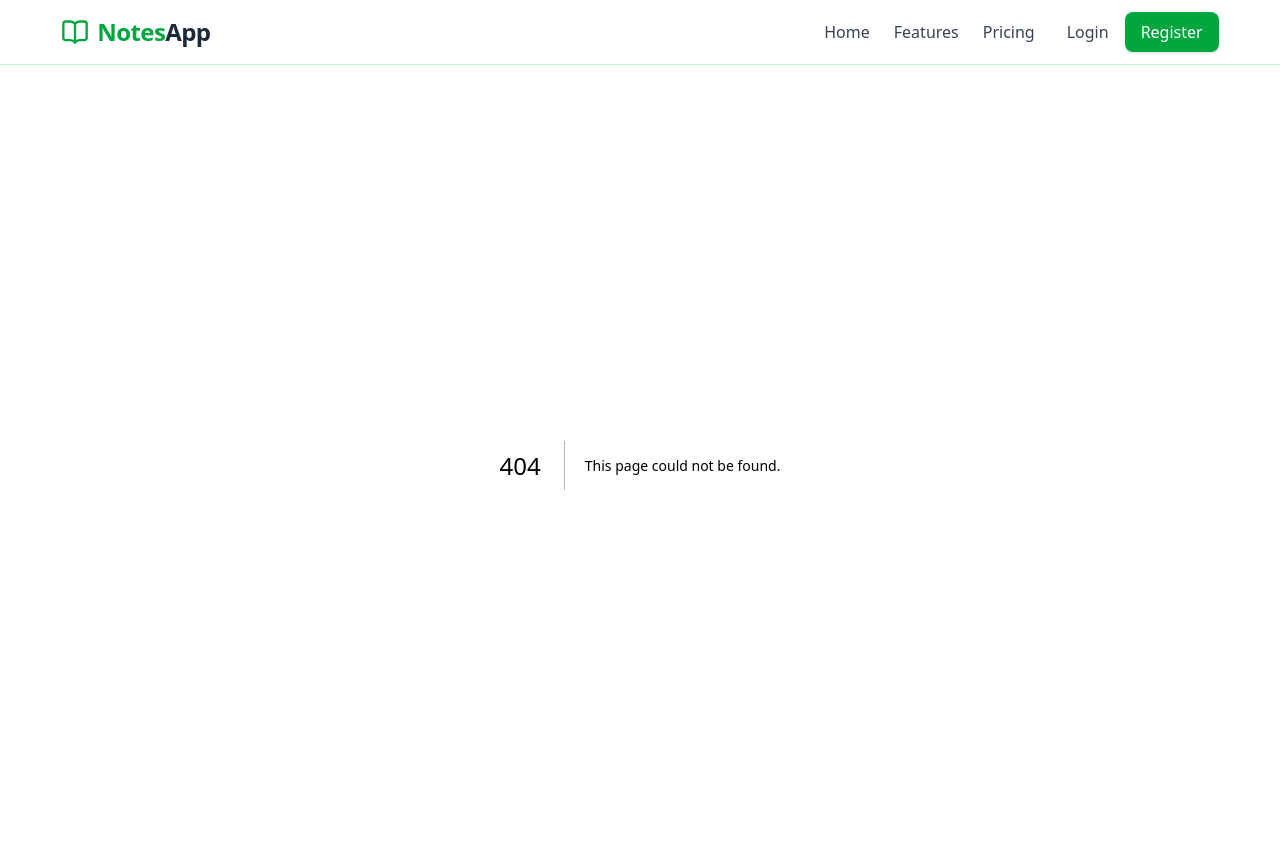
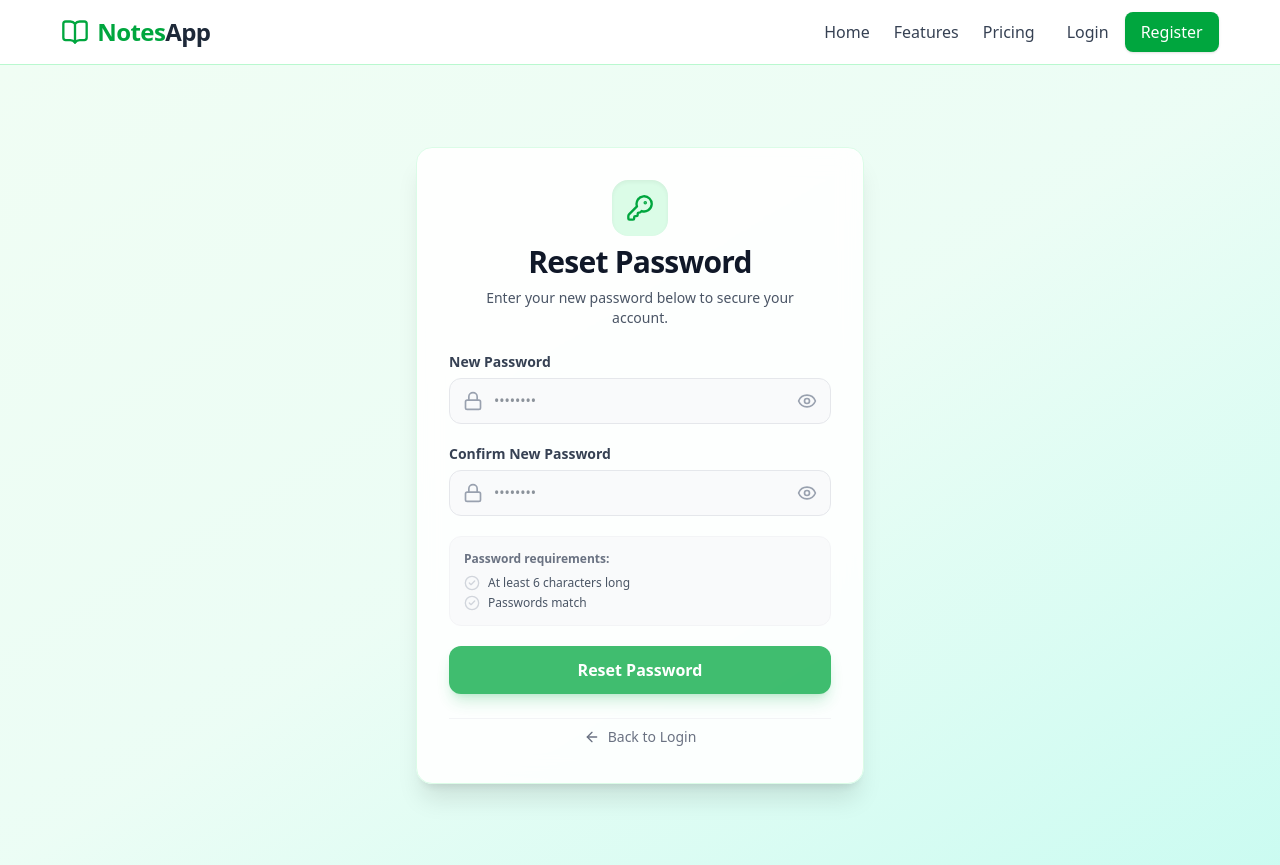
Before and after one commit to islammdsohan603/-MERN-Authentication-Frontend-code, a Next.js app: page /change-password/1 in a window 1280 px wide. Before the commit this address had no page. Built offline with nearby package versions, Linux system fonts and the light colour scheme.

Commit message:
change password code create

```diff
--- /dev/null
+++ b/src/app/(auth)/change-password/[email]/page.jsx
@@ -0,0 +1,173 @@
+'use client';
+
+import React, { useState } from 'react';
+import Link from 'next/link';
+import { motion } from 'framer-motion';
+import {
+  KeyRound,
+  Lock,
+  Eye,
+  EyeOff,
+  ArrowLeft,
+  CheckCircle2,
+  Loader2,
+} from 'lucide-react';
+
+const ChangePassword = () => {
+  const [newPassword, setNewPassword] = useState('');
+  const [confirmPassword, setConfirmPassword] = useState('');
+  const [showNewPassword, setShowNewPassword] = useState(false);
+  const [showConfirmPassword, setShowConfirmPassword] = useState(false);
+  const [isLoading, setIsLoading] = useState(false);
+
+  const handleSubmit = e => {
+    e.preventDefault();
+    // পাসওয়ার্ড সাবমিট লজিক এখানে যুক্ত করতে পারবেন
+  };
+
+  return (
+    <div className="min-h-screen w-full bg-linear-to-br from-green-50 via-emerald-50 to-teal-100 flex items-center justify-center p-4 sm:p-6 md:p-8">
+      <motion.div
+        initial={{ opacity: 0, y: 20 }}
+        animate={{ opacity: 1, y: 0 }}
+        transition={{ duration: 0.4, ease: 'easeOut' }}
+        className="w-full max-w-md bg-white/90 backdrop-blur-md rounded-2xl shadow-xl border border-green-100 p-6 sm:p-8 space-y-6"
+      >
+        {/* Header */}
+        <div className="text-center space-y-2">
+          <div className="inline-flex items-center justify-center w-14 h-14 rounded-2xl bg-green-100 text-green-600 mb-2 shadow-inner">
+            <KeyRound className="w-7 h-7" />
+          </div>
+          <h1 className="text-2xl sm:text-3xl font-bold text-gray-900 tracking-tight">
+            Reset Password
+          </h1>
+          <p className="text-xs sm:text-sm text-gray-600 max-w-xs mx-auto">
+            Enter your new password below to secure your account.
+          </p>
+        </div>
+
+        {/* Form */}
+        <form onSubmit={handleSubmit} className="space-y-5">
+          {/* New Password */}
+          <div className="space-y-1.5">
+            <label className="text-xs sm:text-sm font-semibold text-gray-700 block">
+              New Password
+            </label>
+            <div className="relative">
+              <div className="absolute inset-y-0 left-0 pl-3.5 flex items-center pointer-events-none text-gray-400">
+                <Lock className="w-5 h-5" />
+              </div>
+              <input
+                type={showNewPassword ? 'text' : 'password'}
+                value={newPassword}
+                onChange={e => setNewPassword(e.target.value)}
+                placeholder="••••••••"
+                required
+                className="w-full pl-11 pr-11 py-3 bg-gray-50 border border-gray-200 rounded-xl text-gray-800 text-sm focus:bg-white focus:border-green-600 focus:ring-2 focus:ring-green-500/20 focus:outline-none transition-all duration-200"
+              />
+              <button
+                type="button"
+                onClick={() => setShowNewPassword(!showNewPassword)}
+                className="absolute inset-y-0 right-0 pr-3.5 flex items-center text-gray-400 hover:text-gray-600 transition-colors cursor-pointer"
+              >
+                {showNewPassword ? (
+                  <EyeOff className="w-5 h-5" />
+                ) : (
+                  <Eye className="w-5 h-5" />
+                )}
+              </button>
+            </div>
+          </div>
+
+          {/* Confirm Password */}
+          <div className="space-y-1.5">
+            <label className="text-xs sm:text-sm font-semibold text-gray-700 block">
+              Confirm New Password
+            </label>
+            <div className="relative">
+              <div className="absolute inset-y-0 left-0 pl-3.5 flex items-center pointer-events-none text-gray-400">
+                <Lock className="w-5 h-5" />
+              </div>
+              <input
+                type={showConfirmPassword ? 'text' : 'password'}
+                value={confirmPassword}
+                onChange={e => setConfirmPassword(e.target.value)}
+                placeholder="••••••••"
+                required
+                className="w-full pl-11 pr-11 py-3 bg-gray-50 border border-gray-200 rounded-xl text-gray-800 text-sm focus:bg-white focus:border-green-600 focus:ring-2 focus:ring-green-500/20 focus:outline-none transition-all duration-200"
+              />
+              <button
+                type="button"
+                onClick={() => setShowConfirmPassword(!showConfirmPassword)}
+                className="absolute inset-y-0 right-0 pr-3.5 flex items-center text-gray-400 hover:text-gray-600 transition-colors cursor-pointer"
+              >
+                {showConfirmPassword ? (
+                  <EyeOff className="w-5 h-5" />
+                ) : (
+                  <Eye className="w-5 h-5" />
+                )}
+              </button>
+            </div>
+          </div>
+
+          {/* Password Requirements Checklist */}
+          <div className="p-3.5 bg-gray-50 rounded-xl border border-gray-100 space-y-2">
+            <p className="text-xs font-semibold text-gray-500">
+              Password requirements:
+            </p>
+            <div className="space-y-1">
+              <div className="flex items-center gap-2 text-xs text-gray-600">
+                <CheckCircle2
+                  className={`w-4 h-4 transition-colors ${
+                    newPassword.length >= 6 ? 'text-green-500' : 'text-gray-300'
+                  }`}
+                />
+                <span>At least 6 characters long</span>
+              </div>
+              <div className="flex items-center gap-2 text-xs text-gray-600">
+                <CheckCircle2
+                  className={`w-4 h-4 transition-colors ${
+                    newPassword && newPassword === confirmPassword
+                      ? 'text-green-500'
+                      : 'text-gray-300'
+                  }`}
+                />
+                <span>Passwords match</span>
+              </div>
+            </div>
+          </div>
+
+          {/* Submit Button */}
+          <motion.button
+            whileHover={{ scale: 1.01 }}
+            whileTap={{ scale: 0.99 }}
+            type="submit"
+            disabled={isLoading || !newPassword || !confirmPassword}
+            className="w-full py-3 px-4 bg-green-600 hover:bg-green-700 text-white font-semibold rounded-xl shadow-lg shadow-green-600/25 focus:outline-none focus:ring-2 focus:ring-green-500 transition-all duration-200 flex items-center justify-center gap-2 disabled:opacity-75 disabled:cursor-not-allowed cursor-pointer"
+          >
+            {isLoading ? (
+              <>
+                <Loader2 className="w-5 h-5 animate-spin" />
+                <span>Updating Password...</span>
+              </>
+            ) : (
+              <span>Reset Password</span>
+            )}
+          </motion.button>
+        </form>
+
+        {/* Footer */}
+        <div className="text-center pt-2 border-t border-gray-100">
+          <Link
+            href="/login"
+            className="inline-flex items-center gap-2 text-xs sm:text-sm font-medium text-gray-500 hover:text-green-600 transition-colors"
+          >
+            <ArrowLeft className="w-4 h-4" /> Back to Login
+          </Link>
+        </div>
+      </motion.div>
+    </div>
+  );
+};
+
+export default ChangePassword;
--- a/src/app/(auth)/verify-otp/[email]/page.jsx
+++ b/src/app/(auth)/verify-otp/[email]/page.jsx
@@ -73,8 +73,7 @@ const VerifyOtp = () => {
       return;
     }
 
-    const serverUrl =
-      process.env.NEXT_PUBLIC_SERVER_URL || 'http://localhost:5000';
+    const serverUrl = process.env.NEXT_PUBLIC_SERVER_URL;
 
     try {
       setIsLoading(true);
@@ -88,8 +87,8 @@ const VerifyOtp = () => {
         toast.success(res.data.message || 'OTP verified successfully');
 
         setTimeout(() => {
-          router.push('/login');
-        }, 1500);
+          router.push(`/change-password/${email}`);
+        }, 2000);
       } else {
         setError(res.data.message || 'Failed to verify OTP. Please try again.');
       }
@@ -110,8 +109,7 @@ const VerifyOtp = () => {
       return;
     }
 
-    const serverUrl =
-      process.env.NEXT_PUBLIC_SERVER_URL || 'http://localhost:5000';
+    const serverUrl = process.env.NEXT_PUBLIC_SERVER_URL;
 
     try {
       setIsResending(true);
@@ -122,7 +120,6 @@ const VerifyOtp = () => {
     } catch (err) {
       toast.error(
         err.response?.data?.message || 'Failed to resend OTP. Try again.',
-        console.log(err),
       );
     } finally {
       setIsResending(false);
```
